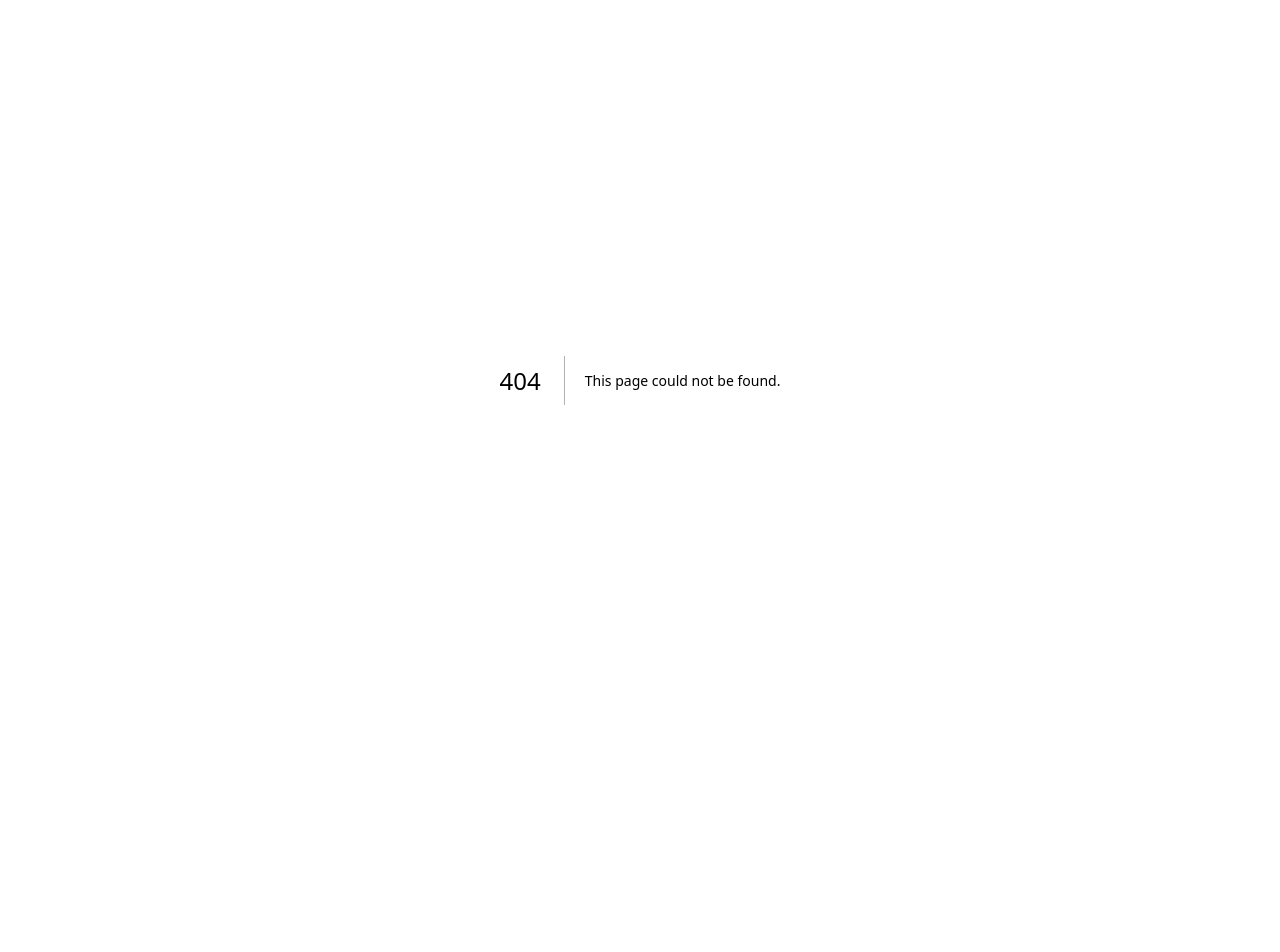
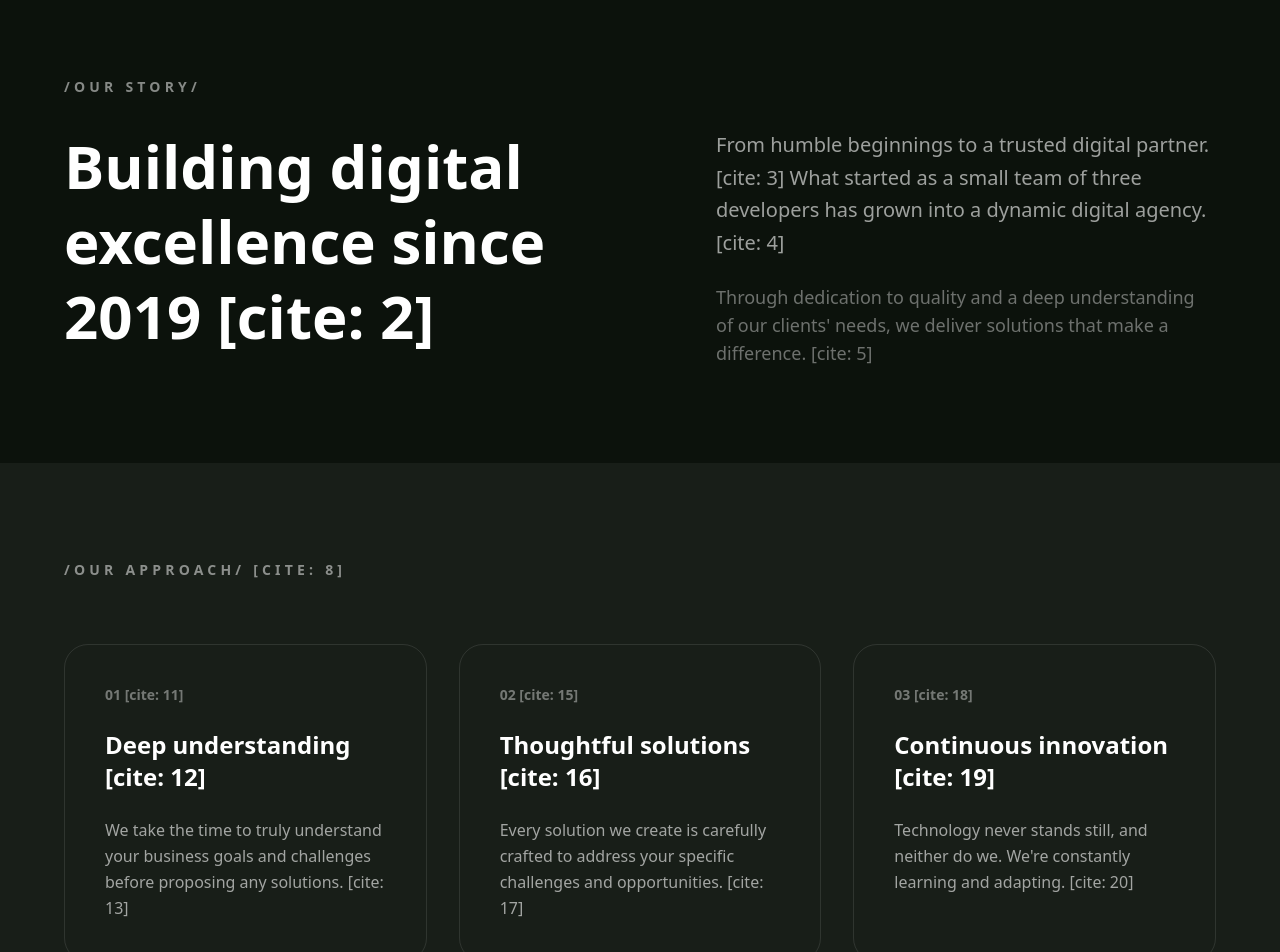
Before and after one commit to hafzism/vebzee, a Next.js app: page /about in a window 1280 px wide. Before the commit this address had no page. Shown: the part 20-972 px from the top of the page. Before the commit the page ends 800 px from the top, so only its background shows below. Built offline with nearby package versions, Linux system fonts and the light colour scheme.

Commit message:
fix:fix in process page

```diff
--- /dev/null
+++ b/app/about/page.tsx
@@ -0,0 +1,9 @@
+import { About } from "@/components/about/About";
+
+export default function AboutPage() {
+  return (
+    <main>
+      <About />
+    </main>
+  );
+}
--- a/components/about/About.tsx
+++ b/components/about/About.tsx
@@ -1,3 +1,116 @@
+import React from 'react';
+
+// Team member data based on documented staff [cite: 21, 23, 24, 26, 27, 28, 31, 32]
+const team = [
+  { name: "Markus Chen", role: "CEO & Co-founder" },
+  { name: "Sarah Rodriguez", role: "Head of Development" },
+  { name: "David Park", role: "Creative Director" },
+  { name: "Emily Thompson", role: "Head of PM" },
+  { name: "Michael O'Brien", role: "Technical Lead" },
+  { name: "Lisa Wong", role: "UX Research Lead" },
+  { name: "Jean Grey", role: "Web Designer" },
+  { name: "Oscar Mendez", role: "Developer" },
+];
+
 export function About() {
-  return <section>{/* About content */}</section>;
+  return (
+    <div className="bg-[#0C120C] text-white font-sans">
+      {/* Hero Section */}
+      <section className="py-24 px-6 md:px-16 max-w-[1440px] mx-auto">
+        <h2 className="text-[14px] font-bold tracking-[0.3em] text-white/50 mb-8 uppercase">
+          /OUR STORY/
+        </h2>
+        <div className="flex flex-col lg:flex-row gap-12 justify-between">
+          <h1 className="text-4xl md:text-6xl font-semibold leading-tight max-w-[700px]">
+            Building digital excellence since 2019 [cite: 2]
+          </h1>
+          <div className="max-w-[500px]">
+            <p className="text-xl text-white/60 leading-relaxed mb-6">
+              From humble beginnings to a trusted digital partner. [cite: 3] What started as a small team of three developers has grown into a dynamic digital agency. [cite: 4]
+            </p>
+            <p className="text-lg text-white/40">
+              Through dedication to quality and a deep understanding of our clients&apos; needs, we deliver solutions that make a difference. [cite: 5]
+            </p>
+          </div>
+        </div>
+      </section>
+
+      {/* Approach Section */}
+      <section className="py-24 bg-white/5">
+        <div className="max-w-[1440px] mx-auto px-6 md:px-16">
+          <h2 className="text-[14px] font-bold tracking-[0.3em] text-white/50 mb-16 uppercase">
+            /OUR APPROACH/ [cite: 8]
+          </h2>
+          <div className="grid grid-cols-1 md:grid-cols-3 gap-8">
+            <div className="border border-white/10 p-10 rounded-[24px] hover:bg-white/5 transition-all">
+              <span className="text-sm font-bold opacity-40 mb-6 block">01 [cite: 11]</span>
+              <h3 className="text-2xl font-semibold mb-6">Deep understanding [cite: 12]</h3>
+              <p className="text-white/60 leading-relaxed">
+                We take the time to truly understand your business goals and challenges before proposing any solutions. [cite: 13]
+              </p>
+            </div>
+            <div className="border border-white/10 p-10 rounded-[24px] hover:bg-white/5 transition-all">
+              <span className="text-sm font-bold opacity-40 mb-6 block">02 [cite: 15]</span>
+              <h3 className="text-2xl font-semibold mb-6">Thoughtful solutions [cite: 16]</h3>
+              <p className="text-white/60 leading-relaxed">
+                Every solution we create is carefully crafted to address your specific challenges and opportunities. [cite: 17]
+              </p>
+            </div>
+            <div className="border border-white/10 p-10 rounded-[24px] hover:bg-white/5 transition-all">
+              <span className="text-sm font-bold opacity-40 mb-6 block">03 [cite: 18]</span>
+              <h3 className="text-2xl font-semibold mb-6">Continuous innovation [cite: 19]</h3>
+              <p className="text-white/60 leading-relaxed">
+                Technology never stands still, and neither do we. We&apos;re constantly learning and adapting. [cite: 20]
+              </p>
+            </div>
+          </div>
+        </div>
+      </section>
+
+      {/* Team Section */}
+      <section className="py-24 px-6 md:px-16 max-w-[1440px] mx-auto">
+        <div className="flex justify-between items-end mb-20">
+          <div>
+            <h2 className="text-[14px] font-bold tracking-[0.3em] text-white/50 mb-8 uppercase">
+              /OUR TEAM/
+            </h2>
+            <h3 className="text-4xl md:text-5xl font-semibold tracking-tight">
+              Meet the problem-solvers [cite: 6]
+            </h3>
+          </div>
+        </div>
+        <div className="grid grid-cols-2 md:grid-cols-4 gap-x-8 gap-y-16">
+          {team.map((member, idx) => (
+            <div key={idx} className="group">
+              <div className="aspect-[4/5] bg-white/10 rounded-2xl mb-6 overflow-hidden relative">
+                {/* Image Placeholder */}
+                <div className="absolute inset-0 bg-gradient-to-t from-[#0C120C] to-transparent opacity-0 group-hover:opacity-40 transition-opacity" />
+              </div>
+              <h4 className="text-xl font-medium">{member.name}</h4>
+              <p className="text-white/40">{member.role}</p>
+            </div>
+          ))}
+        </div>
+      </section>
+
+      {/* Culture Section */}
+      <section className="py-24 px-6 md:px-16 bg-[#0048F9]/10">
+        <div className="max-w-[1440px] mx-auto flex flex-col md:flex-row gap-16 items-center">
+          <div className="flex-1">
+            <h2 className="text-[14px] font-bold tracking-[0.3em] text-[#0048F9] mb-8 uppercase">
+              /LIFE AT OPUS/ [cite: 34]
+            </h2>
+            <h3 className="text-4xl font-semibold mb-8">Beyond the office [cite: 38]</h3>
+            <p className="text-xl text-white/70 leading-relaxed">
+              We believe that great work comes from happy, well-rounded people. [cite: 39] Every quarter, we step away from our screens for team activities like cooking classes or rock climbing. [cite: 41]
+            </p>
+          </div>
+          <div className="flex-1 grid grid-cols-2 gap-4">
+            <div className="aspect-square bg-white/10 rounded-2xl" />
+            <div className="aspect-square bg-white/10 rounded-2xl translate-y-8" />
+          </div>
+        </div>
+      </section>
+    </div>
+  );
 }
--- a/components/services/Process.tsx
+++ b/components/services/Process.tsx
@@ -3,10 +3,7 @@
 import React, { useState, useEffect, useRef } from 'react';
 import { Manrope } from 'next/font/google';
 
-const manrope = Manrope({
-  subsets: ['latin'],
-  weight: ['400', '500', '600', '700']
-});
+const manrope = Manrope({ subsets: ['latin'] });
 
 const steps = [
   { id: '01', title: 'Strategy & Research', description: 'We start by understanding your business, your goals, and your market. This sets the foundation for work that actually performs.' },
@@ -23,13 +20,10 @@ export function Process() {
   useEffect(() => {
     const observer = new IntersectionObserver(
       ([entry]) => {
-        if (entry.isIntersecting) {
-          setHasEntered(true);
-        }
+        if (entry.isIntersecting) setHasEntered(true);
       },
-      { threshold: 0.1 } // Triggers as soon as the top of the section appears
+      { threshold: 0.1 }
     );
-
     if (sectionRef.current) observer.observe(sectionRef.current);
     return () => observer.disconnect();
   }, []);
@@ -42,30 +36,27 @@ export function Process() {
           50% { opacity: 0.5; transform: scale(0.8); }
         }
         .blinking-point { animation: custom-pulse 2s infinite ease-in-out; }
-
-        /* The Framer physics from your inspector: cubic-bezier(.16, 1, .3, 1) */
-        .framer-physics {
-          transition: all 1s cubic-bezier(0.16, 1, 0.3, 1);
-        }
+        .framer-physics { transition: all 1s cubic-bezier(0.16, 1, 0.3, 1); }
       `}</style>
 
       <section
         ref={sectionRef}
-        className={`bg-[#0C120C] text-white py-[120px] px-6 md:px-[64px] overflow-hidden ${manrope.className}`}
+        className={`bg-[#0C120C] text-white py-16 md:py-[120px] px-6 md:px-[64px] overflow-hidden ${manrope.className}`}
       >
         <div className="max-w-[1440px] mx-auto">
 
-          {/* Header - Stays hidden until scrolled to */}
-          <div className={`transition-all duration-1000 mb-20 ${hasEntered ? 'opacity-100 translate-y-0' : 'opacity-0 translate-y-10'}`}>
-            <div className="flex flex-col md:flex-row justify-between items-start gap-12">
-              <p className="text-[18px] font-medium tracking-tighter text-white/60">/OUR PROCESS/</p>
-              <h2 className="text-[40px] md:text-[52px] leading-[1.1] font-semibold max-w-[800px] tracking-tight">
-                Our mission is to help businesses grow through strategic design, creating work that performs as good as it looks.
+          {/* Header */}
+          <div className={`transition-all duration-1000 mb-12 md:mb-20 ${hasEntered ? 'opacity-100 translate-y-0' : 'opacity-0 translate-y-10'}`}>
+            <div className="flex flex-col md:flex-row justify-between items-start gap-8 md:gap-12">
+              <p className="text-[14px] md:text-[18px] font-medium tracking-tighter text-white/60">/OUR PROCESS/</p>
+              <h2 className="text-3xl md:text-[52px] leading-[1.1] font-semibold max-w-[800px] tracking-tight">
+                Our mission is to help businesses grow through strategic design.
               </h2>
             </div>
           </div>
 
-          {/* Staggered Card Grid */}
+          {/* Responsive Card Grid */}
+          {/* Use flex-col for mobile (vertical) and lg:flex-row for desktop (horizontal) */}
           <div className="flex flex-col lg:flex-row gap-4 h-auto lg:h-[500px]">
             {steps.map((step, index) => {
               const isActive = activeStep === index;
@@ -73,34 +64,40 @@ export function Process() {
               return (
                 <div
                   key={step.id}
+                  onClick={() => setActiveStep(index)} // Better for mobile touch
                   onMouseEnter={() => setActiveStep(index)}
+                  className={`
+                    relative framer-physics rounded-[24px] p-8 md:p-[36px] flex flex-col cursor-pointer border
+                    ${hasEntered ? 'opacity-100 translate-y-0' : 'opacity-0 translate-y-20'}
+                    ${isActive
+                      ? "bg-[#161C16] border-white/20 opacity-100 shadow-2xl"
+                      : "bg-transparent border-white/5 opacity-40 lg:opacity-40"
+                    }
+                    /* Vertical stack on mobile, horizontal expansion on desktop */
+                    w-full lg:w-auto
+                    ${isActive ? "lg:flex-[3]" : "lg:flex-[1]"}
+                  `}
                   style={{
-                    // One-by-one animation on scroll
-                    transitionDelay: hasEntered && !isActive ? `${index * 150}ms` : '0ms',
-                    minWidth: isActive ? '515px' : '180px'
+                    transitionDelay: hasEntered && !isActive ? `${index * 100}ms` : '0ms',
+                    minWidth: isActive ? 'auto' : 'auto', // Reset min-widths for mobile
+                    maxWidth: '100%'
                   }}
-                  className={`
-                    relative framer-physics rounded-[24px] p-[36px] flex flex-col cursor-pointer border
-                    ${hasEntered ? 'opacity-100 translate-y-0' : 'opacity-0 translate-y-32'}
-                    ${isActive
-                      ? "flex-[3] border-white/20 bg-[#161C16]"
-                      : "flex-[1] border-white/5 bg-transparent opacity-40"
-                    }
-                  `}
                 >
-                  <span className="text-[14px] font-bold opacity-40 mb-6">{step.id}</span>
+                  <span className="text-[12px] md:text-[14px] font-bold opacity-40 mb-4 md:mb-6">
+                    {step.id}
+                  </span>
 
-                  <h3 className={`text-[32px] md:text-[40px] font-semibold leading-[1.15] tracking-tight mb-auto transition-all duration-500 ${isActive ? "text-white" : "text-white/70"}`}>
+                  <h3 className={`text-2xl md:text-[40px] font-semibold leading-[1.15] tracking-tight transition-all duration-500 mb-6 lg:mb-auto ${isActive ? "text-white" : "text-white/70"}`}>
                     {step.title}
                   </h3>
 
-                  {/* Content revealed on hover/active */}
-                  <div className={`transition-all duration-700 delay-100 ${isActive ? "opacity-100 translate-y-0" : "opacity-0 translate-y-8 pointer-events-none"}`}>
-                    <p className="text-[20px] text-white/50 leading-[1.5] max-w-[380px] mb-10 tracking-tight">
+                  {/* Content always visible on mobile if active, animated on desktop */}
+                  <div className={`transition-all duration-700 ${isActive ? "opacity-100 max-h-[500px] mt-4" : "opacity-0 max-h-0 overflow-hidden lg:pointer-events-none"}`}>
+                    <p className="text-base md:text-[20px] text-white/50 leading-[1.5] max-w-[380px] mb-8 tracking-tight">
                       {step.description}
                     </p>
-                    <div className="flex items-center justify-center w-9 h-9 rounded-full border border-white/10">
-                      <div className="w-[10px] h-[10px] bg-[#0048F9] rounded-full blinking-point shadow-[0_0_15px_rgba(0,72,249,0.5)]"></div>
+                    <div className="flex items-center justify-center w-8 h-8 md:w-9 md:h-9 rounded-full border border-white/10">
+                      <div className="w-[8px] h-[8px] md:w-[10px] md:h-[10px] bg-[#0048F9] rounded-full blinking-point shadow-[0_0_15px_rgba(0,72,249,0.5)]"></div>
                     </div>
                   </div>
                 </div>
```
